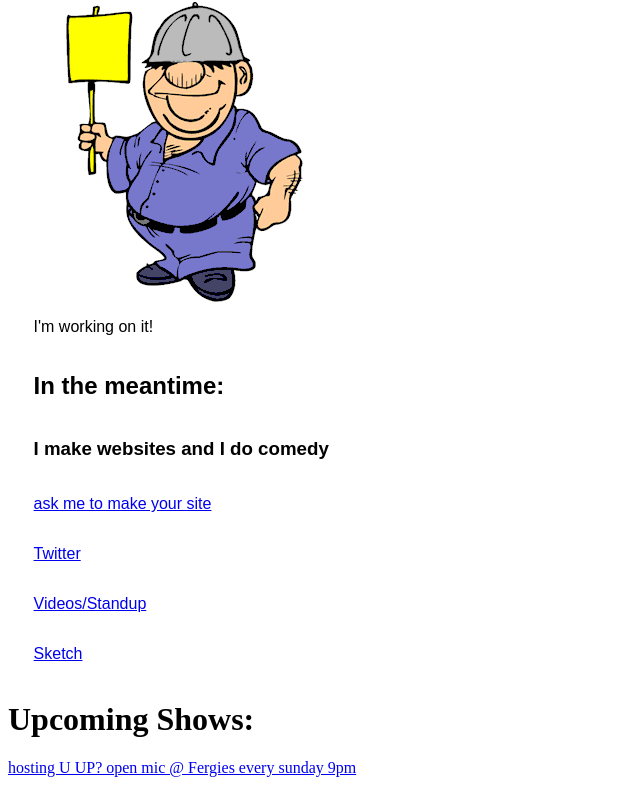
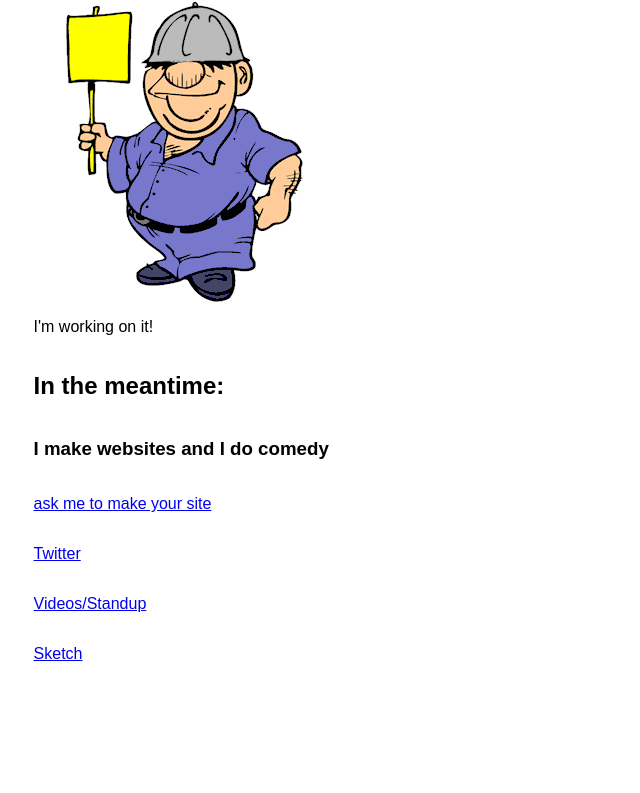
Before and after one commit to paris-liam/personal_site, a Gatsby site: page / in a window 1280 px wide. Shown: the part 86-879 px from the top of the page, without its empty margins (0-640 px from the left). After the commit the page ends 800 px from the top, so only its background shows below. Built offline with nearby package versions, Linux system fonts and the light colour scheme; Gatsby itself is replaced by a stand-in of ours.

Commit message:
removed shows entirely

```diff
--- a/src/pages/index.js
+++ b/src/pages/index.js
@@ -25,10 +25,6 @@ const IndexPage = () => (
     <p><a href='https://www.youtube.com/channel/UCKw0pHu2fsuAmFIxXBq3mDg'>Sketch</a></p>
   </div>
   <div className='showsColumn'>
-      <h1>
-        Upcoming Shows:
-      </h1>
-      <a href='https://www.facebook.com/events/2970234833296773'><p className='reoccuringShow'> hosting U UP? open mic @ Fergies every sunday 9pm</p>   </a>
   </div>
   </div>
 );
```
